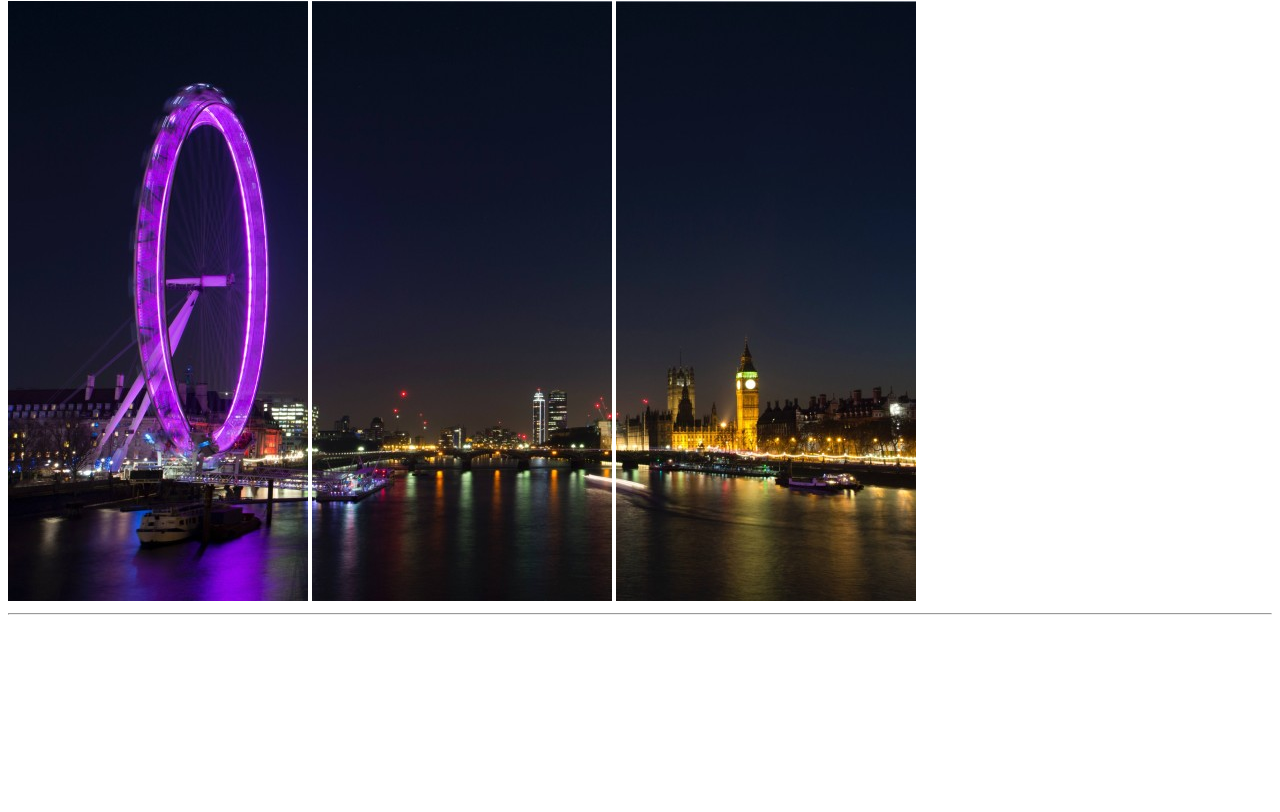
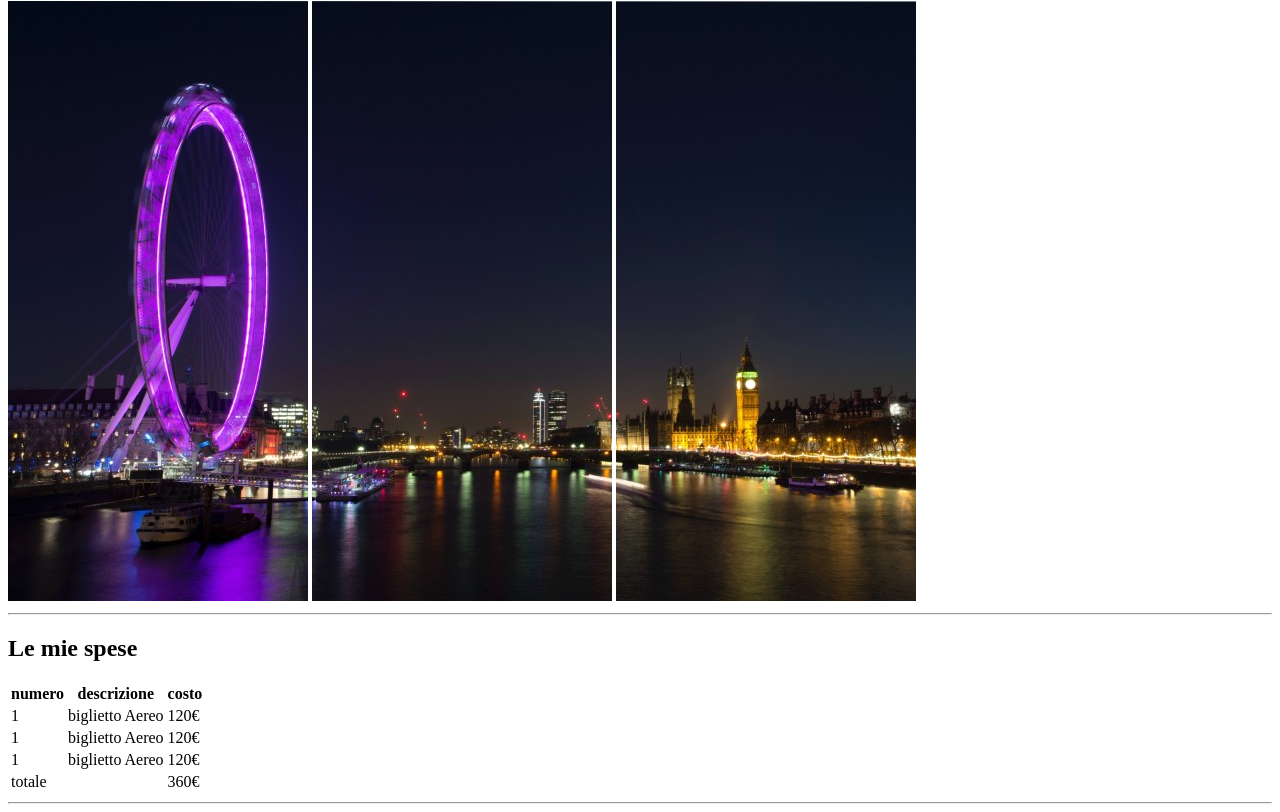
Before and after one commit to giocio97/html-london-trip, a plain HTML site: page index.html in a window 1280 px wide. Shown: the part 79-891 px from the top of the page. Before the commit the page ends 800 px from the top, so only its background shows below. Drawn offline with Linux system fonts and the light colour scheme.

Commit message:
section spese

```diff
--- a/index.html
+++ b/index.html
@@ -21,6 +21,42 @@
 
     <section>
         <!-- spese -->
+        <h2>Le mie spese</h2>
+        <table>
+            <!-- intestazione tabella -->
+            <thead>
+                <tr>
+                    <th>numero</th>
+                    <th>descrizione</th>
+                    <th>costo</th>
+                </tr>
+            </thead>
+
+            <tbody>
+                <tr>
+                    <td>1</td>
+                    <td>biglietto Aereo</td>
+                    <td>120€</td>
+                </tr>
+                <tr>
+                    <td>1</td>
+                    <td>biglietto Aereo</td>
+                    <td>120€</td>
+                </tr>
+                <tr>
+                    <td>1</td>
+                    <td>biglietto Aereo</td>
+                    <td>120€</td>
+                </tr>
+                <tr>
+                    <td>totale</td>
+                    <td></td>
+                    <td>360€</td>
+                </tr>
+
+            </tbody>
+        </table>
+        <hr>
     </section>
 
     <section>
```
